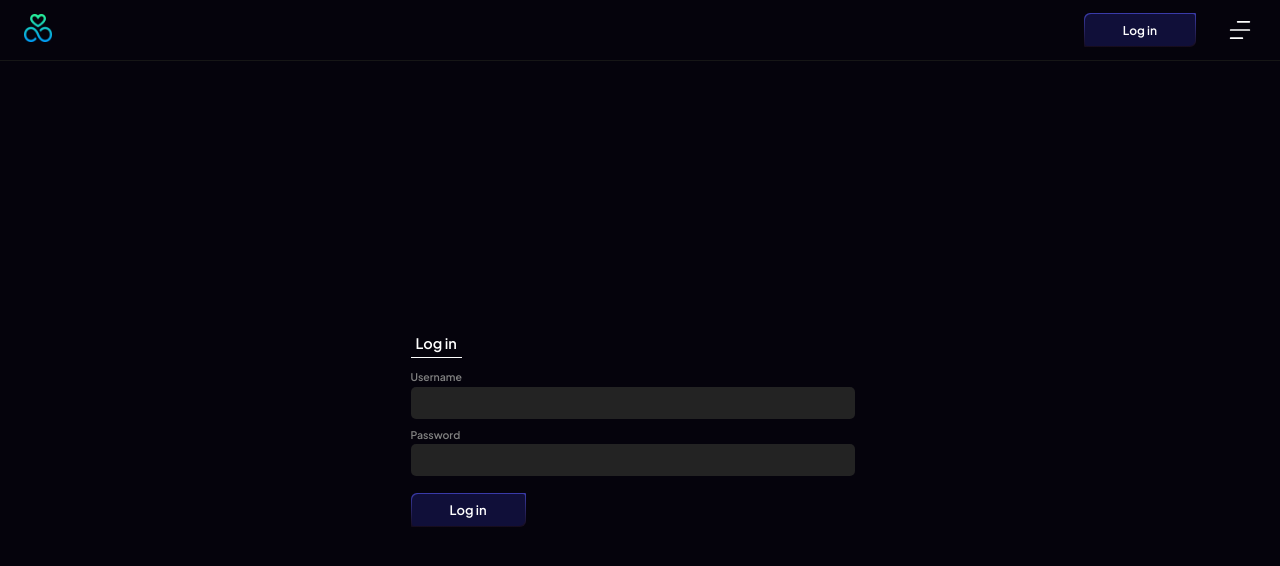
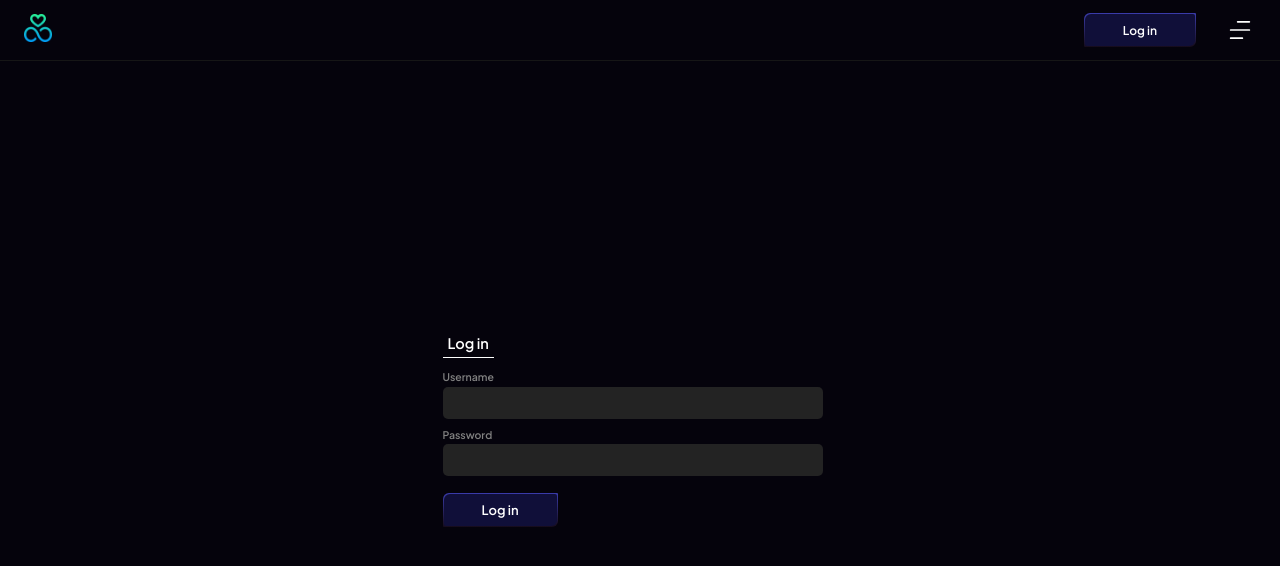
Before and after one commit to smi-1/crypto-portfolio, a React (Vite) app in the folder client/: page / in a window 1280 px wide. Both pictures are taken after a click on the button "Log in". Shown: the top 566 px of the page. Built offline with nearby package versions, Linux system fonts and the light colour scheme; no server answers; a web font is replaced by a local one.

Commit message:
login wrap content box-sixing

```diff
--- a/client/src/App.css
+++ b/client/src/App.css
@@ -1493,6 +1493,9 @@ button {
   bottom: 1rem;
   z-index: 500;
 }
+.login-wrap .form_login {
+  box-sizing: border-box;
+}
 .login-wrap {
   grid-column: 1 / -1;
   display: grid;
```
